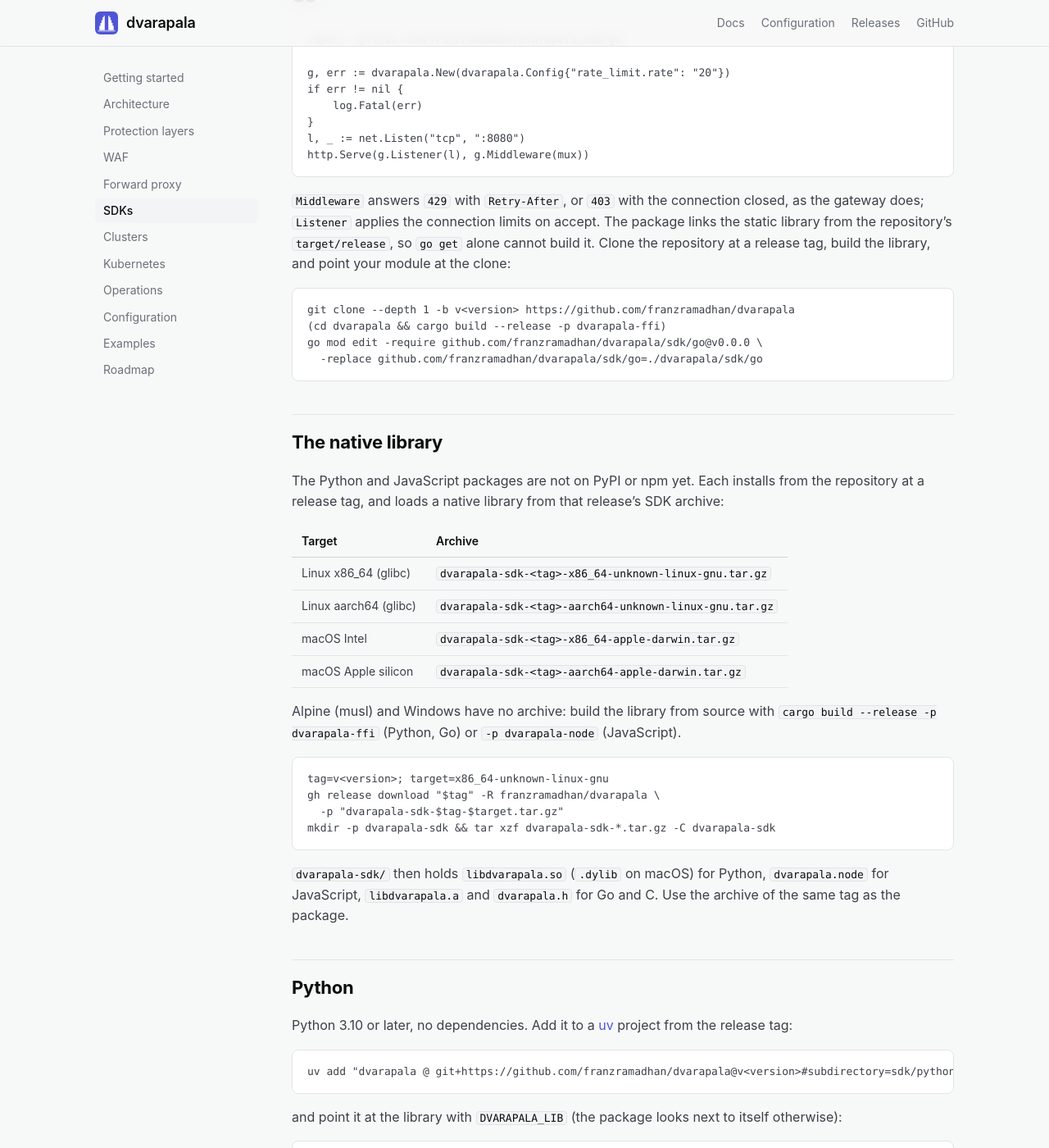
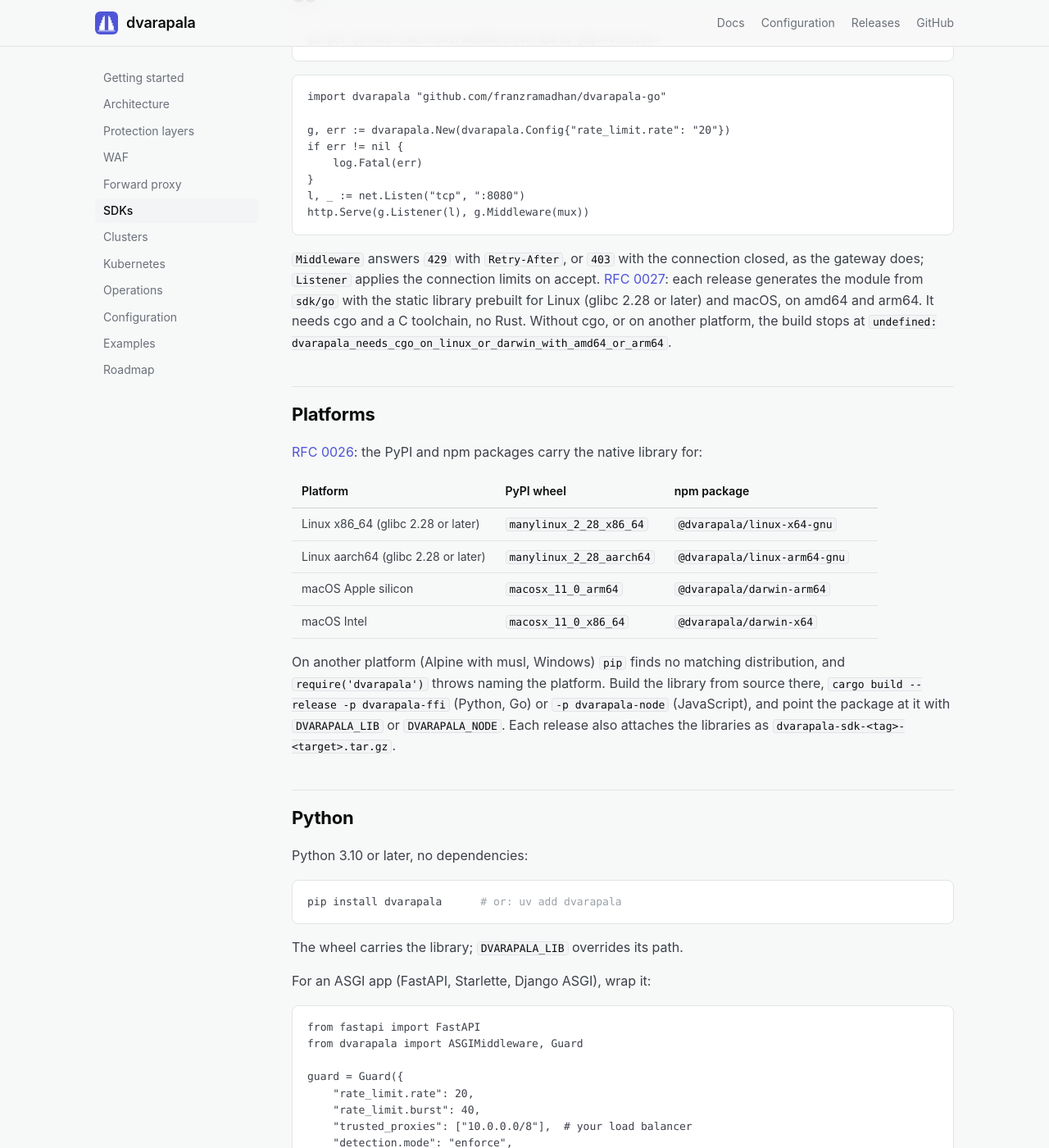
Before and after one commit to franzramadhan/dvarapala, a Jekyll site: the page built from site/docs/sdk.md, in a window 1280 px wide and 1400 px high, scrolled down 2101 px. Shown: the whole window at 82% size. Built offline with Jekyll 4.4.1, drawn with Linux system fonts in a browser that asks for light colours; some of the changed text lies outside the part shown.

Commit message:
docs(sdk): install from npm, pypi and the go module (#247)
RFC 0026 and RFC 0027, layer 4 of 4: the docs.

- `site/docs/sdk.md`: `go get
github.com/franzramadhan/dvarapala-go@v<version>`, `pip install
dvarapala`, `npm install dvarapala`; a platform table (wheel tags and
npm packages) replaces the manual archive steps.
- `sdk/README.md`: the install lines and the scripts that build the
packages.

````diff
--- a/site/docs/sdk.md
+++ b/site/docs/sdk.md
@@ -82,8 +82,12 @@
 
 ## Go
 
+```sh
+go get github.com/franzramadhan/dvarapala-go@v<version>
+```
+
 ```go
-import "github.com/franzramadhan/dvarapala/sdk/go"
+import dvarapala "github.com/franzramadhan/dvarapala-go"
 
 g, err := dvarapala.New(dvarapala.Config{"rate_limit.rate": "20"})
 if err != nil {
@@ -94,63 +98,43 @@
 ```
 
 `Middleware` answers `429` with `Retry-After`, or `403` with the connection closed, as the gateway does;
-`Listener` applies the connection limits on accept. The package links the
-static library from the repository's `target/release`, so `go get` alone
-cannot build it. Clone the repository at a release tag, build the library,
-and point your module at the clone:
+`Listener` applies the connection limits on accept.
+[RFC 0027](https://github.com/franzramadhan/dvarapala/blob/main/rfc/0027-go-module.md):
+each release generates the module from `sdk/go` with the static library
+prebuilt for Linux (glibc 2.28 or later) and macOS, on amd64 and arm64.
+It needs cgo and a C toolchain, no Rust. Without cgo, or on another
+platform, the build stops at
+`undefined: dvarapala_needs_cgo_on_linux_or_darwin_with_amd64_or_arm64`.
 
-```sh
-git clone --depth 1 -b v<version> https://github.com/franzramadhan/dvarapala
-(cd dvarapala && cargo build --release -p dvarapala-ffi)
-go mod edit -require github.com/franzramadhan/dvarapala/sdk/go@v0.0.0 \
-  -replace github.com/franzramadhan/dvarapala/sdk/go=./dvarapala/sdk/go
-```
+## Platforms
 
-## The native library
+[RFC 0026](https://github.com/franzramadhan/dvarapala/blob/main/rfc/0026-sdk-registries.md):
+the PyPI and npm packages carry the native library for:
 
-The Python and JavaScript packages are not on PyPI or npm yet. Each
-installs from the repository at a release tag, and loads a native library
-from that release's SDK archive:
+| Platform | PyPI wheel | npm package |
+|---|---|---|
+| Linux x86_64 (glibc 2.28 or later) | `manylinux_2_28_x86_64` | `@dvarapala/linux-x64-gnu` |
+| Linux aarch64 (glibc 2.28 or later) | `manylinux_2_28_aarch64` | `@dvarapala/linux-arm64-gnu` |
+| macOS Apple silicon | `macosx_11_0_arm64` | `@dvarapala/darwin-arm64` |
+| macOS Intel | `macosx_11_0_x86_64` | `@dvarapala/darwin-x64` |
 
-| Target | Archive |
-|---|---|
-| Linux x86_64 (glibc) | `dvarapala-sdk-<tag>-x86_64-unknown-linux-gnu.tar.gz` |
-| Linux aarch64 (glibc) | `dvarapala-sdk-<tag>-aarch64-unknown-linux-gnu.tar.gz` |
-| macOS Intel | `dvarapala-sdk-<tag>-x86_64-apple-darwin.tar.gz` |
-| macOS Apple silicon | `dvarapala-sdk-<tag>-aarch64-apple-darwin.tar.gz` |
-
-Alpine (musl) and Windows have no archive: build the library from source
-with `cargo build --release -p dvarapala-ffi` (Python, Go) or
-`-p dvarapala-node` (JavaScript).
-
-```sh
-tag=v<version>; target=x86_64-unknown-linux-gnu
-gh release download "$tag" -R franzramadhan/dvarapala \
-  -p "dvarapala-sdk-$tag-$target.tar.gz"
-mkdir -p dvarapala-sdk && tar xzf dvarapala-sdk-*.tar.gz -C dvarapala-sdk
-```
-
-`dvarapala-sdk/` then holds `libdvarapala.so` (`.dylib` on macOS) for
-Python, `dvarapala.node` for JavaScript, `libdvarapala.a` and
-`dvarapala.h` for Go and C. Use the archive of the same tag as the
-package.
+On another platform (Alpine with musl, Windows) `pip` finds no matching
+distribution, and `require('dvarapala')` throws naming the platform.
+Build the library from source there, `cargo build --release -p
+dvarapala-ffi` (Python, Go) or `-p dvarapala-node` (JavaScript), and
+point the package at it with `DVARAPALA_LIB` or `DVARAPALA_NODE`. Each
+release also attaches the libraries as
+`dvarapala-sdk-<tag>-<target>.tar.gz`.
 
 ## Python
 
-Python 3.10 or later, no dependencies. Add it to a
-[uv](https://docs.astral.sh/uv/) project from the release tag:
+Python 3.10 or later, no dependencies:
 
 ```sh
-uv add "dvarapala @ git+https://github.com/franzramadhan/dvarapala@v<version>#subdirectory=sdk/python"
+pip install dvarapala      # or: uv add dvarapala
 ```
 
-and point it at the library with `DVARAPALA_LIB` (the package looks next
-to itself otherwise):
-
-```sh
-export DVARAPALA_LIB=$PWD/dvarapala-sdk/libdvarapala.so
-uv run uvicorn app:app
-```
+The wheel carries the library; `DVARAPALA_LIB` overrides its path.
 
 For an ASGI app (FastAPI, Starlette, Django ASGI), wrap it:
 
@@ -193,22 +177,17 @@
 
 ## JavaScript and TypeScript
 
-Node 20 or later. npm cannot install a subdirectory of a git repository,
-so take the package from the release's source and add the addon:
+Node 20 or later:
 
 ```sh
-tag=v<version>
-mkdir -p vendor/dvarapala
-curl -fsSL "https://github.com/franzramadhan/dvarapala/archive/refs/tags/$tag.tar.gz" \
-  | tar xz -C vendor/dvarapala --strip-components=3 "dvarapala-${tag#v}/sdk/js"
-cp dvarapala-sdk/dvarapala.node vendor/dvarapala/
-npm install ./vendor/dvarapala
+npm install dvarapala
 ```
 
-Commit `vendor/dvarapala` with the app (one addon per platform you
-deploy), or run `npm pack ./vendor/dvarapala` for a tarball to install
-elsewhere. `DVARAPALA_NODE` overrides the addon's path. Types ship in
-`index.d.ts`.
+npm installs the addon of your platform from its `@dvarapala/*`
+package. Install with optional dependencies (no `--omit=optional`), and
+on the platform you deploy to: a lock file made on macOS still installs
+the Linux package on Linux. `DVARAPALA_NODE` overrides the addon's
+path. Types ship in `index.d.ts`.
 
 With Express:
 
````
Also changed, not shown: sdk/README.md.
